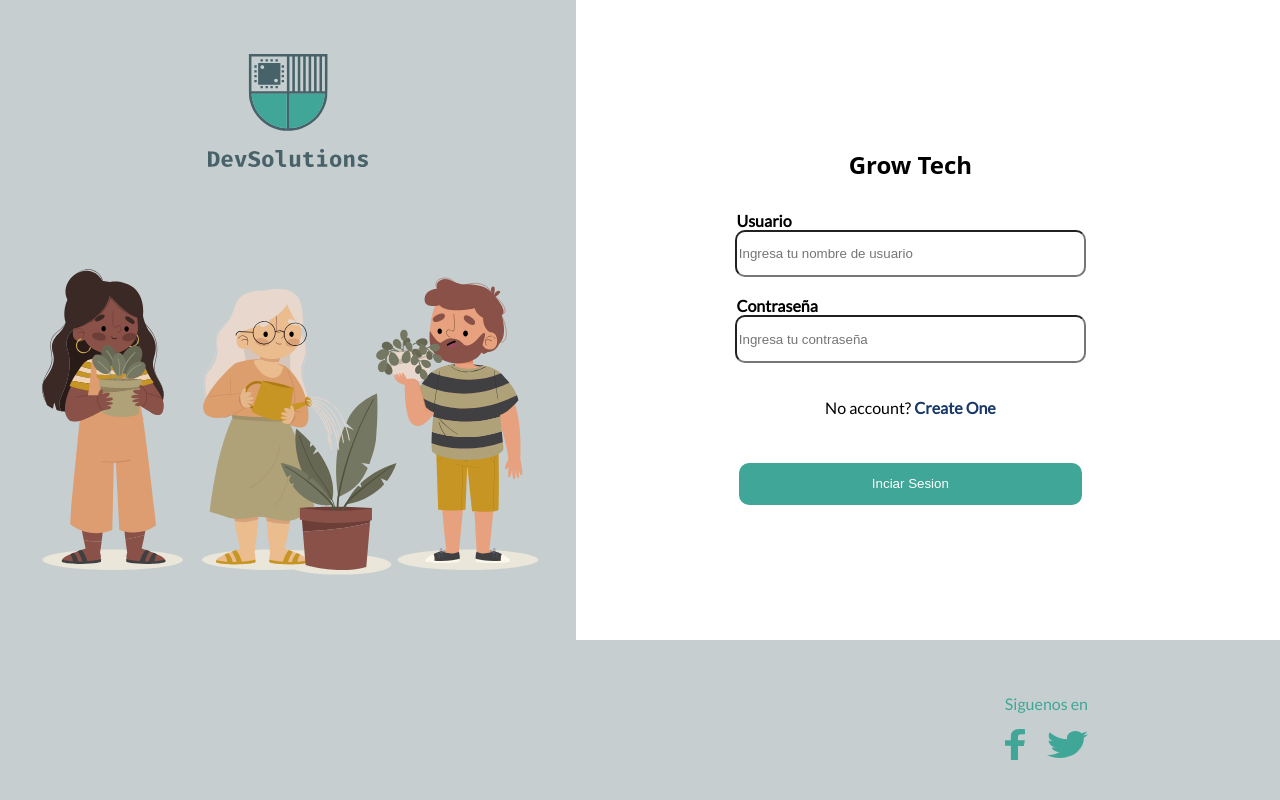
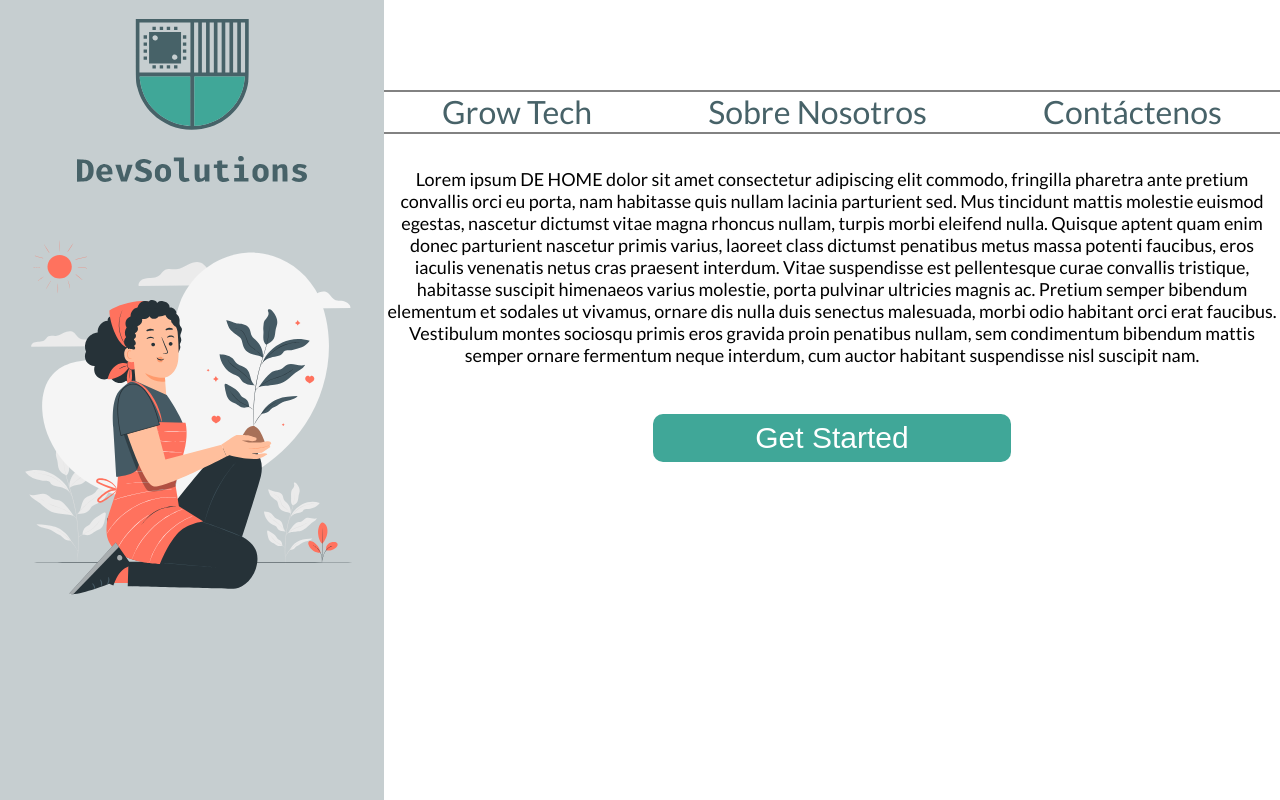
Before and after one commit to Max-500/proyecto-front-grow-tech, a React (Vite) app: page / in a window 1280 px wide. Before the commit this address led to /login. Built offline with nearby package versions, Linux system fonts and the light colour scheme.

Commit message:
Vista principal y creacion de la ruta home

```diff
--- a/src/components/AsideHome.jsx
+++ b/src/components/AsideHome.jsx
@@ -4,10 +4,10 @@ import SeñoraPlantando from "../assets/Señora-Plantando.svg"
 const AsideHome = () => {
     return (
         <>
-            <aside className="aside-home">
-                    <figure className="figure-home">
-                        <img className="img-logo-home" src={Logo} alt="Logo Growtech" />
-                        <img className="img-señora-home" src={SeñoraPlantando} alt="Señora Plantando" />
+            <aside className="aside-principal">
+                    <figure className="figure-principal">
+                        <img className="img-logo-principal" src={Logo} alt="Logo Growtech" />
+                        <img className="img-señora-principal" src={SeñoraPlantando} alt="Señora Plantando" />
                     </figure>
                 </aside>
         </>
--- a/src/components/ButtonHome.jsx
+++ b/src/components/ButtonHome.jsx
@@ -1,7 +1,16 @@
+import { useNavigate } from "react-router-dom";
+
 const ButtonHome = () => {
+
+    const navigate = useNavigate();
+
+    const handleRedirectHome = () => {
+        navigate("/home")
+    }
+
     return (
         <>
-            <button className="button-home">Get Started</button>
+            <button className="button-principal" onClick={handleRedirectHome}>Get Started</button>
         </>
     )
 }
--- a/src/components/ComponentHome.jsx
+++ b/src/components/ComponentHome.jsx
@@ -2,7 +2,7 @@ import { useState } from "react";
 
 const ComponentHome = () => {
 
-    const home = <p className="p-home">Lorem ipsum DE HOME dolor sit amet consectetur adipiscing elit commodo, fringilla pharetra ante pretium convallis
+    const home = <p className="p-principal">Lorem ipsum DE HOME dolor sit amet consectetur adipiscing elit commodo, fringilla pharetra ante pretium convallis
         orci eu porta, nam habitasse quis nullam lacinia parturient sed. Mus tincidunt mattis molestie euismod egestas,
         nascetur dictumst vitae magna rhoncus nullam, turpis morbi eleifend nulla. Quisque aptent quam enim donec
         parturient nascetur primis varius, laoreet class dictumst penatibus metus massa potenti faucibus, eros iaculis
@@ -14,7 +14,7 @@ const ComponentHome = () => {
         proin penatibus nullam, sem condimentum bibendum mattis semper ornare fermentum neque interdum, cum auctor
         habitant suspendisse nisl suscipit nam.</p>
 
-    const aboutUs = <p className="p-home">Lorem ipsum DE ABOUT US dolor sit amet consectetur adipiscing elit commodo, fringilla pharetra ante pretium convallis
+    const aboutUs = <p className="p-principal">Lorem ipsum DE ABOUT US dolor sit amet consectetur adipiscing elit commodo, fringilla pharetra ante pretium convallis
         orci eu porta, nam habitasse quis nullam lacinia parturient sed. Mus tincidunt mattis molestie euismod egestas,
         nascetur dictumst vitae magna rhoncus nullam, turpis morbi eleifend nulla. Quisque aptent quam enim donec
         parturient nascetur primis varius, laoreet class dictumst penatibus metus massa potenti faucibus, eros iaculis
@@ -26,7 +26,7 @@ const ComponentHome = () => {
         proin penatibus nullam, sem condimentum bibendum mattis semper ornare fermentum neque interdum, cum auctor
         habitant suspendisse nisl suscipit nam.</p>
 
-    const contactUs = <p className="p-home">Lorem ipsum DE CONTACT US dolor sit amet consectetur adipiscing elit commodo, fringilla pharetra ante pretium convallis
+    const contactUs = <p className="p-principal">Lorem ipsum DE CONTACT US dolor sit amet consectetur adipiscing elit commodo, fringilla pharetra ante pretium convallis
         orci eu porta, nam habitasse quis nullam lacinia parturient sed. Mus tincidunt mattis molestie euismod egestas,
         nascetur dictumst vitae magna rhoncus nullam, turpis morbi eleifend nulla. Quisque aptent quam enim donec
         parturient nascetur primis varius, laoreet class dictumst penatibus metus massa potenti faucibus, eros iaculis
@@ -57,10 +57,10 @@ const ComponentHome = () => {
 
     return (
         <>
-            <ul className="navbar-home">
-                <li className="li-home"><a onClick={handleLinkClickHome} className="a-home" href="/">Grow Tech</a></li>
-                <li className="li-home"><a onClick={handleLinkClickAboutUs} className="a-home" href="/sobre-nosotros">Sobre Nosotros</a></li>
-                <li className="li-home"><a onClick={handleLinkClickContactUs} className="a-home" href="/contactenos">Contáctenos</a></li>
+            <ul className="navbar-principal">
+                <li className="li-principal"><a onClick={handleLinkClickHome} className="a-principal">Grow Tech</a></li>
+                <li className="li-principal"><a onClick={handleLinkClickAboutUs} className="a-principal">Sobre Nosotros</a></li>
+                <li className="li-principal"><a onClick={handleLinkClickContactUs} className="a-principal">Contáctenos</a></li>
             </ul>
                 {linkText}
         </>
--- a/src/contexts/UserState.jsx
+++ b/src/contexts/UserState.jsx
@@ -6,7 +6,7 @@ const UserState = ({ children }) => {
     const [name, setName] = useState("")
     const [email, setEmail] = useState("")
     const [password, setPassword] = useState("")
-    const [token, setToken] = useState("")
+    const [token, setToken] = useState("jwt")
 
     const newName = (value) => {
         setName(value);
--- a/src/pages/Home.jsx
+++ /dev/null
@@ -1,21 +0,0 @@
-import AsideHome from "../components/AsideHome";
-import ButtonHome from "../components/ButtonHome";
-import ComponentHome from "../components/ComponentHome";
-import "../public/css/Home.css"
-
-const Home = () => {
-
-    return (
-        <>
-            <main className="main-home">
-                <AsideHome />
-                <nav className="navbar-home-pattern">
-                    <ComponentHome />
-                    <ButtonHome />
-                </nav>
-            </main>
-        </>
-    );
-}
-
-export default Home;
--- /dev/null
+++ b/src/pages/Principal.jsx
@@ -0,0 +1,21 @@
+import AsidePrincipal from "../components/AsideHome";
+import ButtonPrincipal from "../components/ButtonHome";
+import ComponentPrincipal from "../components/ComponentHome";
+import "../public/css/Principal.css"
+
+const Principal = () => {
+
+    return (
+        <>
+            <main className="main-principal">
+                <AsidePrincipal />
+                <nav className="navbar-principal-pattern">
+                    <ComponentPrincipal />
+                    <ButtonPrincipal />
+                </nav>
+            </main>
+        </>
+    );
+}
+
+export default Principal;
--- a/src/public/css/Home.css
+++ b/src/public/css/Principal.css
@@ -1,11 +1,11 @@
-.main-home{
+.main-principal{
     display: flex;
     flex-direction: row;
     width: 100%;
     height: 100%;
 }
 
-.aside-home{
+.aside-principal{
     display: flex;
     flex-direction: column;
     background-color: #C6CED0;
@@ -13,7 +13,7 @@
     height: 100%;
 }
 
-.figure-home{
+.figure-principal{
     display: flex;
     flex-direction: column;
     align-items: center;
@@ -21,24 +21,25 @@
     margin: 0px 40px 0px 40px;
 }
 
-.img-logo-home{
+.img-logo-principal{
     width: 50%;
     padding-top: 5%;
 }
 
-.img-señora-home{
-    width: 80%;
-    padding-top: 20%;
+.img-señora-principal{
+    max-width: 40%;
+    position: relative;
+    top: -110px;
 }
 
-.navbar-home-pattern{
+.navbar-principal-pattern{
     max-width: 70%;
     height: 100%;
     display: flex;
     flex-direction: column;
 }
 
-.navbar-home{
+.navbar-principal{
     height: 5%;
     border-top: 2px solid #828282;
     border-bottom: 2px solid #828282;
@@ -50,26 +51,26 @@
     width: 100%;
 }
 
-.li-home{
+.li-principal{
     list-style: none;
 }
 
-.a-home{
+.a-principal{
     text-decoration: none;
     color: #476268;
     cursor: pointer;
 }
 
-.a-home:hover{
+.a-principal:hover{
     color: #40A798;
 }
 
-.p-home{
+.p-principal{
     text-align: center;
     font-size: 18px;
 }
 
-.button-home{
+.button-principal{
     width: 40%;
     height: 6%;
     border-radius: 10px;
@@ -81,111 +82,109 @@
 
 /* Estilos para telefonos moviles */
 @media (max-width: 599px) {
-    .p-home{
+    .p-principal{
         font-size: 12px;
         width: 100%;
     }
 
-    .figure-home{
+    .figure-principal{
         min-width: 100%;
         margin: 0;
     }
 
-    .img-logo-home{
+    .img-logo-principal{
         min-width: 80%;
         position: relative;
         top: 8%;
     }
 
-    .img-señora-home{
+    .img-señora-principal{
         min-width: 100%;
         padding-top: 70%;
+        top: 0%;
     }
 
-    .navbar-home{
+    .navbar-principal{
         padding: 0;
         margin-top: 10%;
     }
 
-    .a-home{
+    .a-principal{
         font-size: 14px;
     }
 
-    .button-home{
+    .button-principal{
         font-size: 15px;
     }
 }
 
 /* Estilos para tablets pequeñas */
 @media (min-width: 600px) {
-    .p-home{
+    .p-principal{
         font-size: 16px;
         width: 100%;
     }
 
-    .a-home{
+    .a-principal{
         font-size: 28px;
     }
 
-    .figure-home{
+    .figure-principal{
         min-width: 100%;
         margin: 0;
     }
 
-    .img-logo-home{
+    .img-logo-principal{
         min-width: 80%;
         position: relative;
-        top: 8%;
     }
 
-    .img-señora-home{
+    .img-señora-principal{
         min-width: 100%;
-        padding-top: 70%;
+       padding-top: 50%;
     }
 
-    .navbar-home{
+    .navbar-principal{
         margin-top: 20%;
         padding: 0;
     }
 
-    .button-home{
+    .button-principal{
         font-size: 25px;
     }
 }
 
 /* Estilos para tablets grandes */
 @media (min-width: 900px) {
-    .p-home{
+    .p-principal{
         font-size: 18px;
         width: 100%;
     }
 
-    .a-home{
+    .a-principal{
         font-size: 32px;
     }
 
-    .figure-home{
+    .figure-principal{
         min-width: 100%;
         margin: 0;
         height: 100%;
     }
 
-    .img-logo-home{
+    .img-logo-principal{
         min-width: 60%;
-        position: relative;
-        top: 5%;
     }
 
-    .img-señora-home{
-        min-width: 100%;
-        padding-top: 30%;
+    .img-señora-principal{
+        max-height: 60%;
+        padding-top: 40%;
     }
 
-    .navbar-home{
+    .navbar-principal{
         margin-top: 10%;
     }
 
-    .button-home{
+    .button-principal{
         font-size: 30px;
     }
 }
```
Also changed, not shown: src/Router.jsx (+6 -2 lines).
